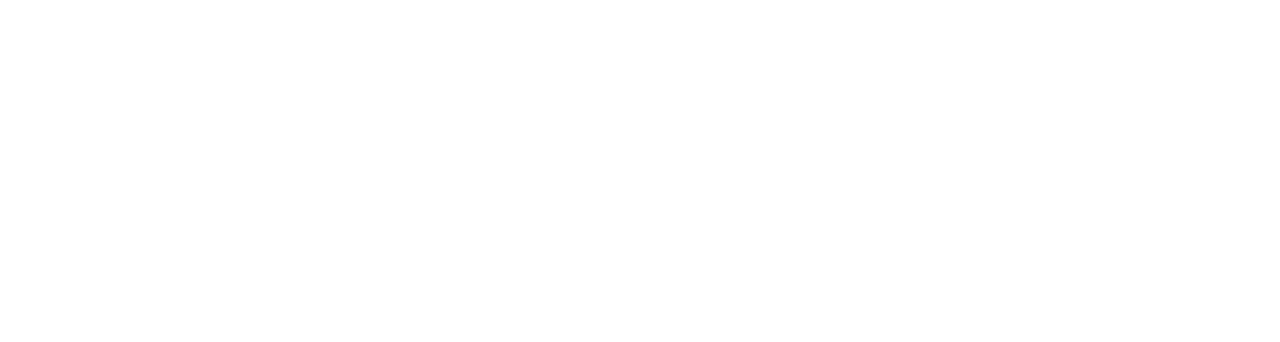
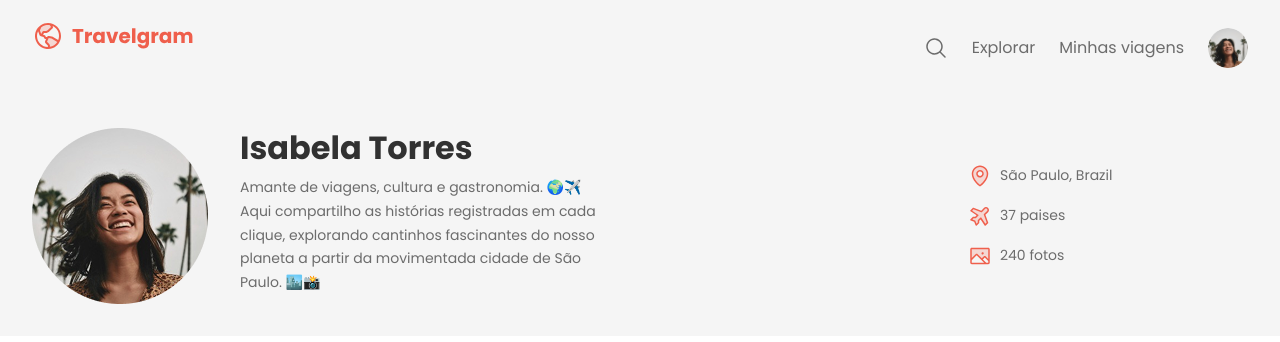
Before and after one commit to lucaswcode/travelgram, a plain HTML site: page index.html in a window 1280 px wide. Drawn offline with Linux system fonts and the light colour scheme.

Commit message:
adjusting the header

```diff
--- a/index.html
+++ b/index.html
@@ -1,12 +1,67 @@
 <!DOCTYPE html>
 <html lang="pt-br">
 <head>
+  <link rel="preconnect" href="https://fonts.googleapis.com">
+  <link rel="preconnect" href="https://fonts.gstatic.com" crossorigin>
   <meta charset="UTF-8">
   <meta name="viewport" content="width=device-width, initial-scale=1.0">
   <title>Travelgram | Perfil de viagens</title>
   <link rel="stylesheet" href="./styles/index.css">
+  <link href="https://fonts.googleapis.com/css2?family=Poppins:ital,wght@0,100;0,200;0,300;0,400;0,500;0,600;0,700;0,800;0,900;1,100;1,200;1,300;1,400;1,500;1,600;1,700;1,800;1,900&display=swap" rel="stylesheet">
 </head>
 <body>
-
+  <div class="bg-surface-color">
+    <nav class="container">
+      <a href="#" id="logo">
+        <img src="./assets/Logo.svg" alt="Logomarca">
+      </a>
+      <ul class="primary-menu">
+        <li>
+          <a href="#">
+            <img src="./assets/icons/MagnifyingGlass.svg" alt="Ícone de lupa">
+          </a>
+        </li>
+        <li>
+          <a href="#">Explorar</a>
+        </li>
+        <li>
+          <a href="#">Minhas viagens</a>
+        </li>
+        <li>
+          <a href="#">
+            <img src="./assets/image_perfil.png" alt="Imagem de Isabela Torres">
+          </a>
+        </li>
+      </ul>
+    </nav>
+    <header>
+      <div class="container">
+        <div id="profile">
+          <img src="./assets/image_perfil.png" alt="Imagem de Isabela Torres">
+          <div>
+            <h1>Isabela Torres</h1>
+            <p>
+              Amante de viagens, cultura e gastronomia. 🌍✈️<br>
+              Aqui compartilho as histórias registradas em cada clique, explorando cantinhos fascinantes do nosso planeta a partir da movimentada cidade de São Paulo. 🏙️📸
+            </p>
+          </div>
+        </div>
+        <ul id="info">
+          <li>
+            <img src="./assets/icons/MapPin.svg" alt="Ícone de localização">
+            <span>São Paulo, Brazil</span>
+          </li>
+          <li>
+            <img src="./assets/icons/AirplaneTilt.svg" alt="ícone de um avião">
+            <span>37 paises</span>
+          </li>
+          <li>
+            <img src="./assets/icons/Image.svg" alt="Ícone de image">
+            <span>240 fotos</span>
+          </li>
+        </ul>
+      </div>
+    </header>
+  </div>
 </body>
 </html>
--- a/styles/global.css
+++ b/styles/global.css
@@ -27,3 +27,23 @@ body {
   color: var(--text-color-secondary);
   background-color: var(--background-color);
 }
+
+a {
+  text-decoration: none;
+  color: inherit;
+}
+
+a:hover {
+  color: var(--brand-color);
+  text-decoration: underline;
+}
+
+.container {
+  padding-inline: 2rem;
+  max-width: 80rem;
+  margin-inline: auto;
+}
+
+.bg-surface-color {
+  background-color: var(--surface-color);
+}
--- a/styles/header.css
+++ b/styles/header.css
@@ -1,5 +1,7 @@
 header {
   padding-block: 2rem;
+  font: var(--text-md);
+
   & .container {
     display: flex;
     justify-content: space-between;
@@ -12,13 +14,11 @@ header {
     & div {
       max-width: 24rem;
     }
+
     & h1 {
       font: var(--text-lg);
       color: var(--text-color-primary);
       margin-bottom: .5rem;
-    }
-    & p {
-      font: var(--text-md);
     }
   }
 
--- a/styles/index.css
+++ b/styles/index.css
@@ -1 +1,3 @@
 @import url(global.css);
+@import url(nav.css);
+@import url(header.css);
```
